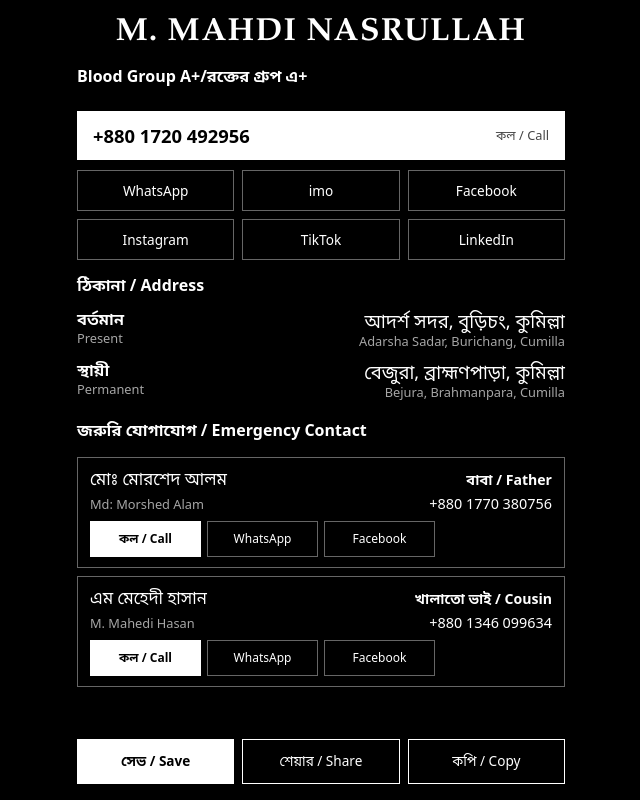
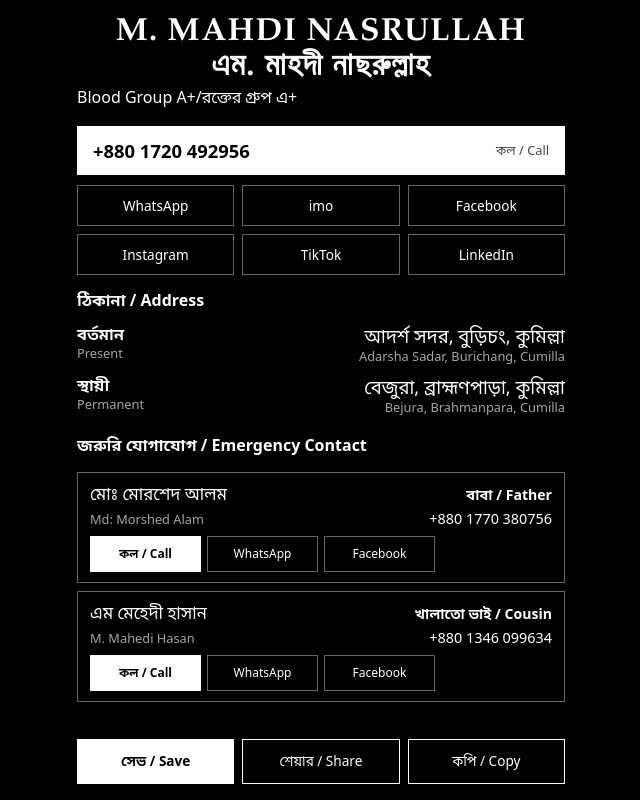
Before and after one commit to mnasrullahmahdi-debug/mahdi-card, a plain HTML site: page index.html in a window 1280 px wide. Shown: the whole page, without its empty margins (319-959 px from the left). Drawn offline with Linux system fonts and the light colour scheme.

Commit message:
index.html

```diff
--- a/index.html
+++ b/index.html
@@ -49,7 +49,9 @@ button:focus-visible,a:focus-visible{outline:2px solid var(--ink);outline-offset
 <main class="frame">
   <h1>M. MAHDI NASRULLAH</h1>
 
-  <h2>Blood Group A+/রক্তের গ্ৰুপ এ+</h2>
+  <h1>এম. মাহদী নাছরুল্লাহ</h1>
+
+  <h0>Blood Group A+/রক্তের গ্ৰুপ এ+</h0>
 
   <a class="call-main go" href="tel:+8801720492956">+880 1720 492956 <span>কল / Call</span></a>
 
```
